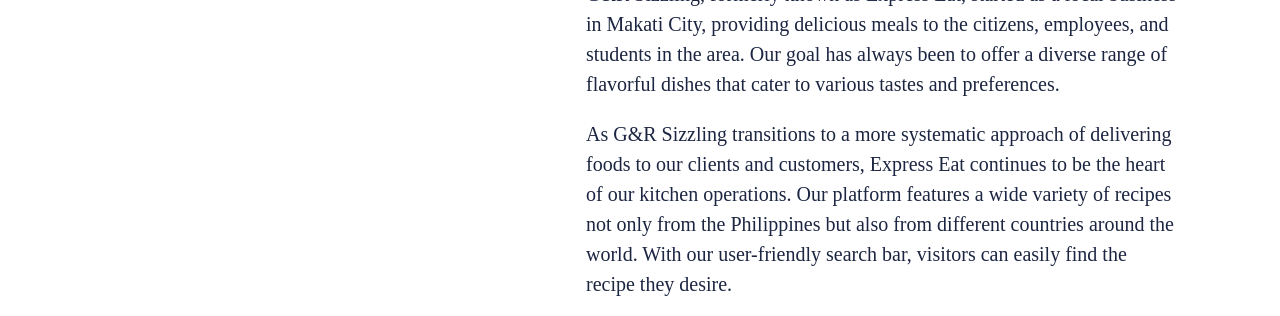
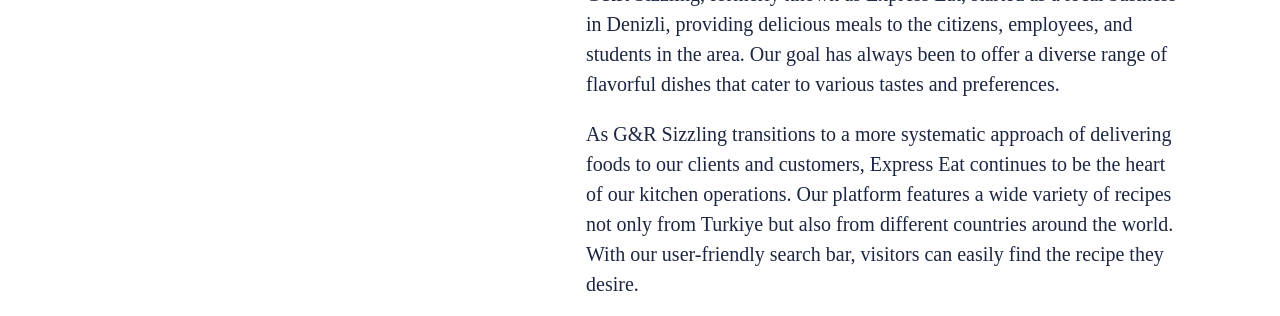
Before and after one commit to alperusesgit/git-test1, a plain HTML site: page about.html in a window 1280 px wide. Shown: the part 468-784 px from the top of the page. Drawn offline with Linux system fonts and the light colour scheme.

Commit message:
hakkinda sayfasinda vehikayede adresi gunceller

```diff
--- a/about.html
+++ b/about.html
@@ -35,9 +35,9 @@
                     <div class="about-content">
                         <h1>About Us</h1>
                         <h3>Welcome to Express Eat</h3>
-                        <p>G&R Sizzling, formerly known as Express Eat, started as a local business in Makati City, providing delicious meals to the citizens, employees, and students in the area. Our goal has always been to offer a diverse range of flavorful dishes that cater to various tastes and preferences.
+                        <p>G&R Sizzling, formerly known as Express Eat, started as a local business in Denizli, providing delicious meals to the citizens, employees, and students in the area. Our goal has always been to offer a diverse range of flavorful dishes that cater to various tastes and preferences.
                          </p>
-                        <p>As G&R Sizzling transitions to a more systematic approach of delivering foods to our clients and customers, Express Eat continues to be the heart of our kitchen operations. Our platform features a wide variety of recipes not only from the Philippines but also from different countries around the world. With our user-friendly search bar, visitors can easily find the recipe they desire.</p>
+                        <p>As G&R Sizzling transitions to a more systematic approach of delivering foods to our clients and customers, Express Eat continues to be the heart of our kitchen operations. Our platform features a wide variety of recipes not only from Turkiye but also from different countries around the world. With our user-friendly search bar, visitors can easily find the recipe they desire.</p>
 
                         <p>We take pride in providing detailed instructions on how to prepare each recipe, ensuring that even novice cooks can create delicious meals with ease. As G&R Sizzling expands its horizons and ventures into new culinary territories, we remain committed to providing our users with exceptional recipes and culinary experiences.  </p>
 
```
